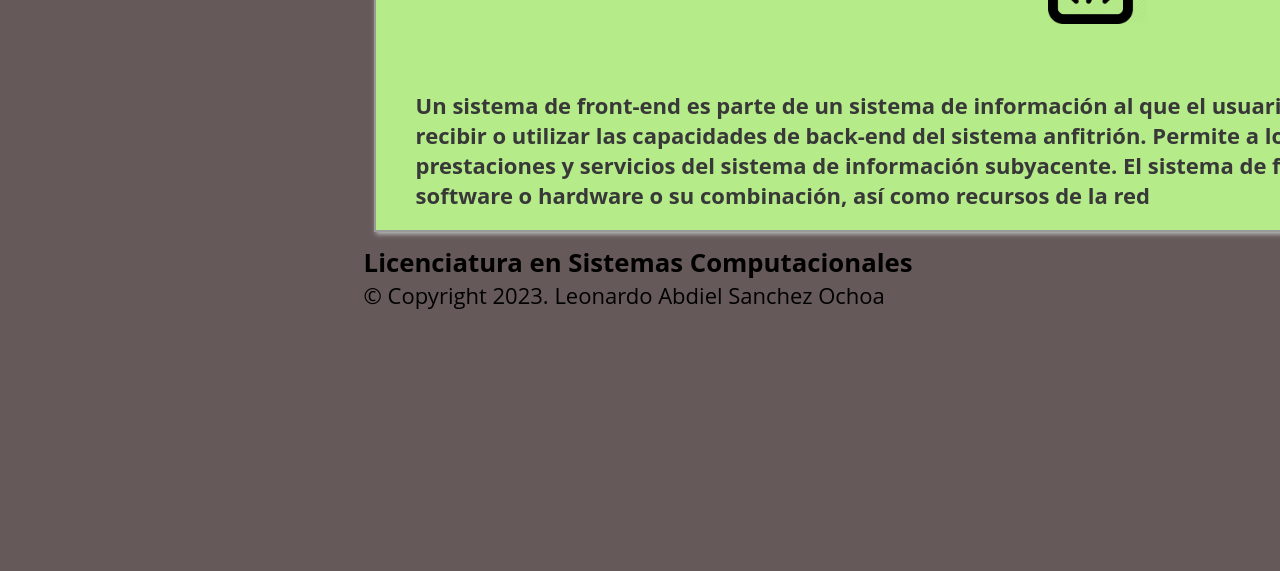
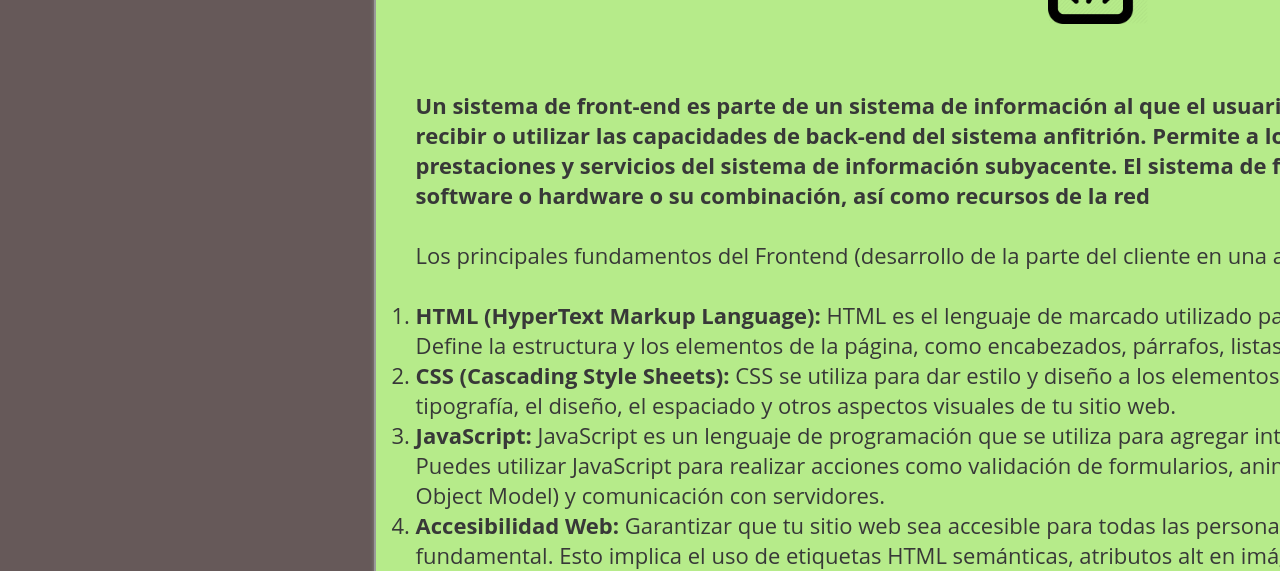
Before and after one commit to Lexnardo11/Practica-6, a plain HTML site: page frontend.html in a window 1280 px wide. Shown: the part 393-964 px from the top of the page. Before the commit the page ends 800 px from the top, so only its background shows below. Drawn offline with Linux system fonts and the light colour scheme.

Commit message:
Add files via upload

```diff
--- a/frontend.html
+++ b/frontend.html
@@ -25,7 +25,17 @@
                 <div>
                     <h2>FRONTEND</h2><br>
                     <center><img src="imagenes/Frontend.jpg" width="100px" height="100px"></center><br>
-                    <br><p><b>Un sistema de front-end es parte de un sistema de información al que el usuario accede directamente e interactua para recibir o utilizar las capacidades de back-end del sistema anfitrión. Permite a los usuarios acceder y solicitar las prestaciones y servicios del sistema de información subyacente. El sistema de front-end puede ser una aplicación de software o hardware o su combinación, así como recursos de la red</b></p>
+                    <br><p><b>Un sistema de front-end es parte de un sistema de información al que el usuario accede directamente e interactua para recibir o utilizar las capacidades de back-end del sistema anfitrión. Permite a los usuarios acceder y solicitar las prestaciones y servicios del sistema de información subyacente. El sistema de front-end puede ser una aplicación de software o hardware o su combinación, así como recursos de la red</b></p><br>
+                    <p>Los principales fundamentos del Frontend (desarrollo de la parte del cliente en una aplicación web) incluyen:
+                        <ol><br>
+                            <li><b>HTML (HyperText Markup Language):</b> HTML es el lenguaje de marcado utilizado para estructurar el contenido de una página web. Define la estructura y los elementos de la página, como encabezados, párrafos, listas, enlaces, imágenes y más.</li>
+                            <li><b>CSS (Cascading Style Sheets):</b> CSS se utiliza para dar estilo y diseño a los elementos HTML. Con CSS, puedes controlar el color, la tipografía, el diseño, el espaciado y otros aspectos visuales de tu sitio web.</li>
+                            <li><b>JavaScript:</b> JavaScript es un lenguaje de programación que se utiliza para agregar interactividad y funcionalidad a las páginas web. Puedes utilizar JavaScript para realizar acciones como validación de formularios, animaciones, manipulación del DOM (Document Object Model) y comunicación con servidores.</li>
+                            <li><B>Accesibilidad Web:</B> Garantizar que tu sitio web sea accesible para todas las personas, incluidas aquellas con discapacidades, es fundamental. Esto implica el uso de etiquetas HTML semánticas, atributos alt en imágenes, y considerar la navegación y la experiencia del usuario para quienes utilizan tecnologías de asistencia.</li>
+                        </ol><br>
+
+                        Estos son algunos de los fundamentos clave en el desarrollo frontend, y un buen desarrollador frontend debe tener un sólido conocimiento y habilidades en estos aspectos para crear sitios web efectivos y de alta calidad.
+                    </p>
                 </div>
             </td>
         </tr>
```
Also changed, not shown: acerca.html (+3 -1 lines).
